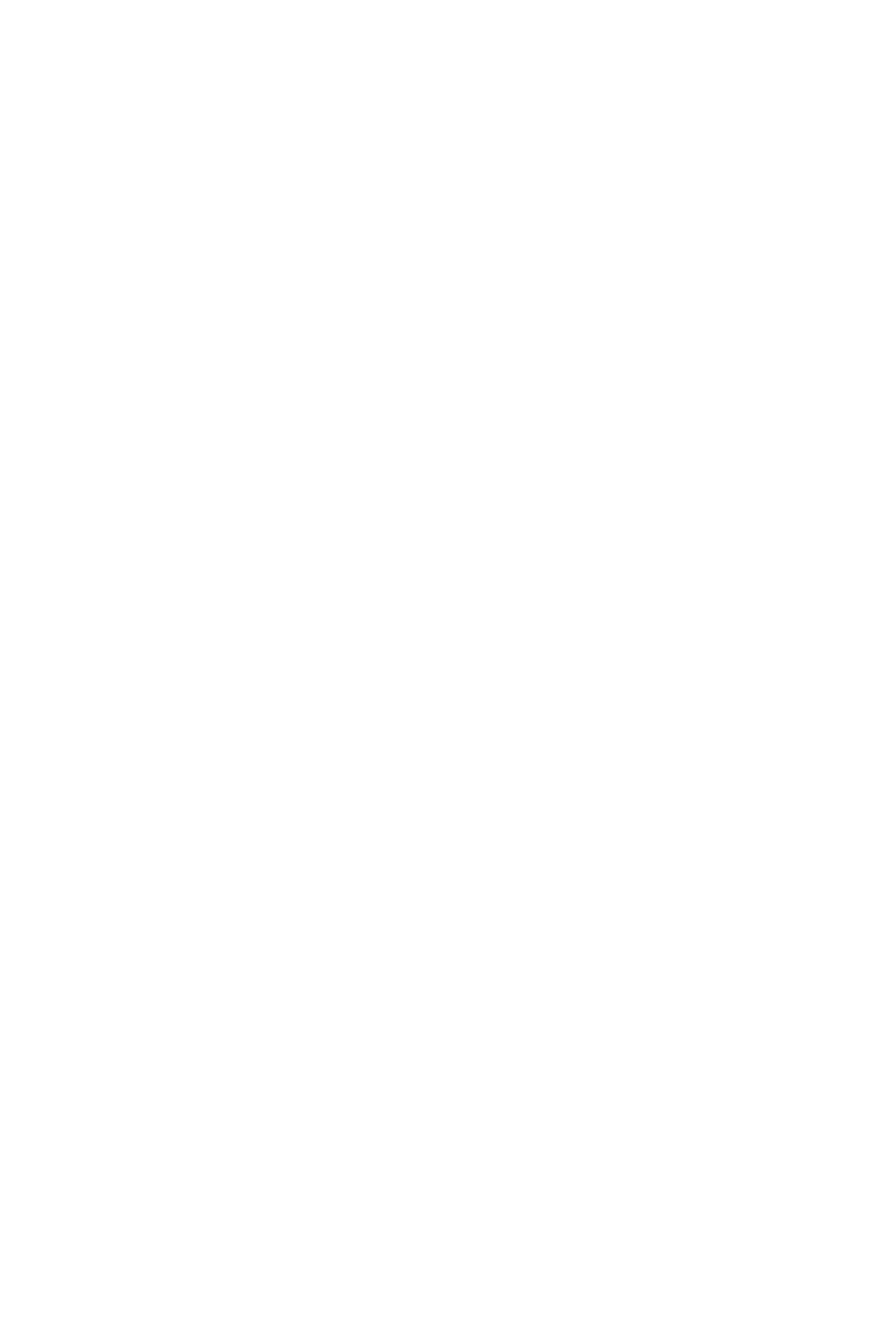
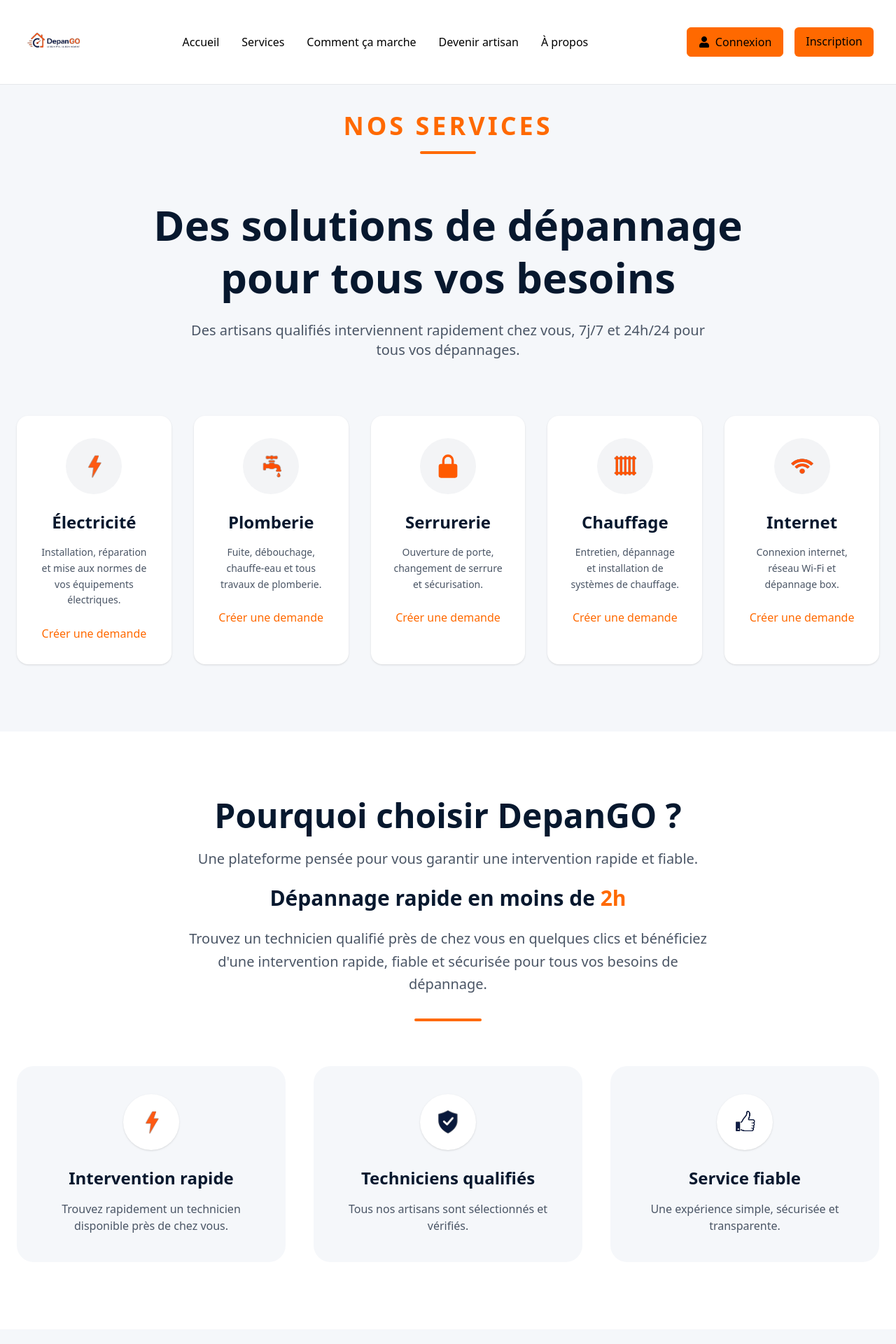
Before and after one commit to chainez-hat/DepanGO, a React (Vite) app in the folder front/: page /services in a window 1280 px wide. Before the commit this address had no page. Shown: the top 1920 px of the page at 70% size. Before the commit the page ends 800 px from the top, so only its background shows below. Built offline with nearby package versions, Linux system fonts and the light colour scheme.

Commit message:
- developper  la page Services.jsx - importer la page dans main.jsx et  créer sa route

```diff
--- a/front/src/components/Navbar.jsx
+++ b/front/src/components/Navbar.jsx
@@ -20,10 +20,19 @@ export default function Navbar({ dark = false }) {
 
   return (
     <nav
-      className={`absolute top-0 left-1/2 -translate-x-1/2 w-screen z-50 bg-transparent py-4 ${
-        dark ? "text-black" : "text-white"
+      className={`absolute top-0 left-1/2 -translate-x-1/2 w-screen z-50 py-4 ${
+        dark
+          ? "bg-white text-black border-b border-gray-200"
+          : "bg-transparent text-white"
       }`}
     >
+      {/* <nav
+  className={`absolute top-0 left-1/2 -translate-x-1/2 w-screen z-50 bg-transparent py-4 ${
+    dark ? "text-black" : "text-white"
+  }`}
+> */}
+
+      {/* Container */}
       <div className="w-full px-8 flex items-center justify-between">
         {/* Logo */}
         <div>
--- a/front/src/layouts/PublicLayout.jsx
+++ b/front/src/layouts/PublicLayout.jsx
@@ -15,7 +15,12 @@ export default function PublicLayout() {
   return (
     <div>
       {!hideLayout && (
-        <Navbar dark={location.pathname === "/become-technician"} />
+        <Navbar
+          dark={
+            location.pathname === "/become-technician" ||
+            location.pathname === "/services"
+          }
+        />
       )}
 
       <main>
--- a/front/src/main.jsx
+++ b/front/src/main.jsx
@@ -8,6 +8,7 @@ import "./index.css";
 import Home from "./pages/public/Home.jsx";
 import CreateRequest from "./pages/public/CreateRequest.jsx";
 import BecomeTechnician from "./pages/public/BecomeTechnician.jsx";
+import Services from "./pages/public/Services.jsx";
 import Dashboard from "./pages/admin/Dashboard.jsx";
 import TechnicianDashboard from "./pages/technician/Dashboard.jsx";
 import Requests from "./pages/technician/Requests.jsx";
@@ -41,6 +42,7 @@ createRoot(document.getElementById("root")).render(
             <Route index element={<Home />} />
             <Route path="/auth/login" element={<Login />} />
             <Route path="/auth/register" element={<Register />} />
+            <Route path="/services" element={<Services />} />
             <Route path="/become-technician" element={<BecomeTechnician />} />
             <Route path="/request" element={<CreateRequest />} />
           </Route>
--- a/front/src/pages/public/Services.jsx
+++ b/front/src/pages/public/Services.jsx
@@ -0,0 +1,188 @@
+import { Link } from "react-router";
+
+import electriciteIcon from "../../assets/electricite.svg";
+import internetIcon from "../../assets/internet.svg";
+import plomberieIcon from "../../assets/plombrie.svg";
+import chauffageIcon from "../../assets/chauffage.svg";
+import serrurerieIcon from "../../assets/serrurerie.svg";
+
+import EmergencyCTA from "../../components/EmergencyCTA";
+import nikeIcon from "../../assets/nike.svg";
+import okIcon from "../../assets/ok.svg";
+
+export default function Services() {
+  const services = [
+    {
+      title: "Électricité",
+      icon: electriciteIcon,
+      description:
+        "Installation, réparation et mise aux normes de vos équipements électriques.",
+    },
+    {
+      title: "Plomberie",
+      icon: plomberieIcon,
+      description:
+        "Fuite, débouchage, chauffe-eau et tous travaux de plomberie.",
+    },
+    {
+      title: "Serrurerie",
+      icon: serrurerieIcon,
+      description: "Ouverture de porte, changement de serrure et sécurisation.",
+    },
+    {
+      title: "Chauffage",
+      icon: chauffageIcon,
+      description:
+        "Entretien, dépannage et installation de systèmes de chauffage.",
+    },
+    {
+      title: "Internet",
+      icon: internetIcon,
+      description: "Connexion internet, réseau Wi-Fi et dépannage box.",
+    },
+  ];
+
+  return (
+    <div className="bg-[#F5F7FA] min-h-screen">
+      {/* Header */}
+      <section className="pt-40 pb-20">
+        <div className="max-w-7xl mx-auto px-6 text-center">
+          <span className="text-orange-500 font-black uppercase tracking-[4px] text-4xl">
+            Nos services
+          </span>
+          <div className="w-20 h-1 bg-orange-500 mx-auto mt-4 rounded-full"></div>
+
+          <h1 className="text-6xl font-bold text-[#07182E] mt-16 leading-tight">
+            Des solutions de dépannage
+            <br />
+            pour tous vos besoins
+          </h1>
+
+          <p className="text-gray-600 text-xl mt-6 max-w-3xl mx-auto">
+            Des artisans qualifiés interviennent rapidement chez vous, 7j/7 et
+            24h/24 pour tous vos dépannages.
+          </p>
+        </div>
+      </section>
+
+      {/* Cartes */}
+      <section className="pb-24">
+        <div className="max-w-7xl mx-auto px-6">
+          <div className="grid grid-cols-5 gap-8">
+            {services.map((service) => (
+              <div
+                key={service.title}
+                className="bg-white rounded-2xl shadow-sm p-8 text-center"
+              >
+                <div className="w-20 h-20 bg-gray-100 rounded-full flex items-center justify-center mx-auto">
+                  <img
+                    src={service.icon}
+                    alt={service.title}
+                    className="w-10 h-10"
+                  />
+                </div>
+
+                <h3 className="text-2xl font-semibold text-[#07182E] mt-6">
+                  {service.title}
+                </h3>
+
+                <p className="text-gray-600 mt-4 text-sm leading-relaxed">
+                  {service.description}
+                </p>
+
+                <Link
+                  to="/request"
+                  className="inline-block mt-6 text-orange-500 font-medium hover:text-orange-600"
+                >
+                  Créer une demande
+                </Link>
+              </div>
+            ))}
+          </div>
+        </div>
+      </section>
+
+      <section className="py-24 bg-white">
+        <div className="max-w-7xl mx-auto px-6">
+          <div className="text-center">
+            <h2 className="text-5xl font-bold text-[#07182E]">
+              Pourquoi choisir DepanGO ?
+            </h2>
+
+            <p className="text-center text-gray-600 mt-6 text-xl">
+              Une plateforme pensée pour vous garantir une intervention rapide
+              et fiable.
+            </p>
+
+            <h3 className="text-3xl font-semibold text-[#07182E] mt-6">
+              Dépannage rapide en moins de{" "}
+              <span className="text-orange-500">2h</span>
+            </h3>
+
+            <p className="text-gray-600 mt-6 text-xl max-w-3xl mx-auto leading-relaxed">
+              Trouvez un technicien qualifié près de chez vous en quelques clics
+              et bénéficiez d'une intervention rapide, fiable et sécurisée pour
+              tous vos besoins de dépannage.
+            </p>
+
+            <div className="w-24 h-1 bg-orange-500 mx-auto mt-8 rounded-full"></div>
+          </div>
+
+          <div className="grid grid-cols-3 gap-10 mt-16">
+            <div className="bg-[#F5F7FA] rounded-3xl p-10 text-center">
+              <div className="w-20 h-20 bg-white rounded-full flex items-center justify-center mx-auto shadow-sm">
+                <img
+                  src={electriciteIcon}
+                  alt="Intervention rapide"
+                  className="w-10 h-10"
+                />
+              </div>
+
+              <h3 className="text-2xl font-semibold text-[#07182E] mt-6">
+                Intervention rapide
+              </h3>
+
+              <p className="text-gray-600 mt-4">
+                Trouvez rapidement un technicien disponible près de chez vous.
+              </p>
+            </div>
+
+            <div className="bg-[#F5F7FA] rounded-3xl p-10 text-center">
+              <div className="w-20 h-20 bg-white rounded-full flex items-center justify-center mx-auto shadow-sm">
+                <img
+                  src={nikeIcon}
+                  alt="Techniciens qualifiés"
+                  className="w-10 h-10"
+                />
+              </div>
+
+              <h3 className="text-2xl font-semibold text-[#07182E] mt-6">
+                Techniciens qualifiés
+              </h3>
+
+              <p className="text-gray-600 mt-4">
+                Tous nos artisans sont sélectionnés et vérifiés.
+              </p>
+            </div>
+
+            <div className="bg-[#F5F7FA] rounded-3xl p-10 text-center">
+              <div className="w-20 h-20 bg-white rounded-full flex items-center justify-center mx-auto shadow-sm">
+                <img src={okIcon} alt="Service fiable" className="w-10 h-10" />
+              </div>
+
+              <h3 className="text-2xl font-semibold text-[#07182E] mt-6">
+                Service fiable
+              </h3>
+
+              <p className="text-gray-600 mt-4">
+                Une expérience simple, sécurisée et transparente.
+              </p>
+            </div>
+          </div>
+        </div>
+      </section>
+
+      <EmergencyCTA />
+    </div>
+  );
+}
```
